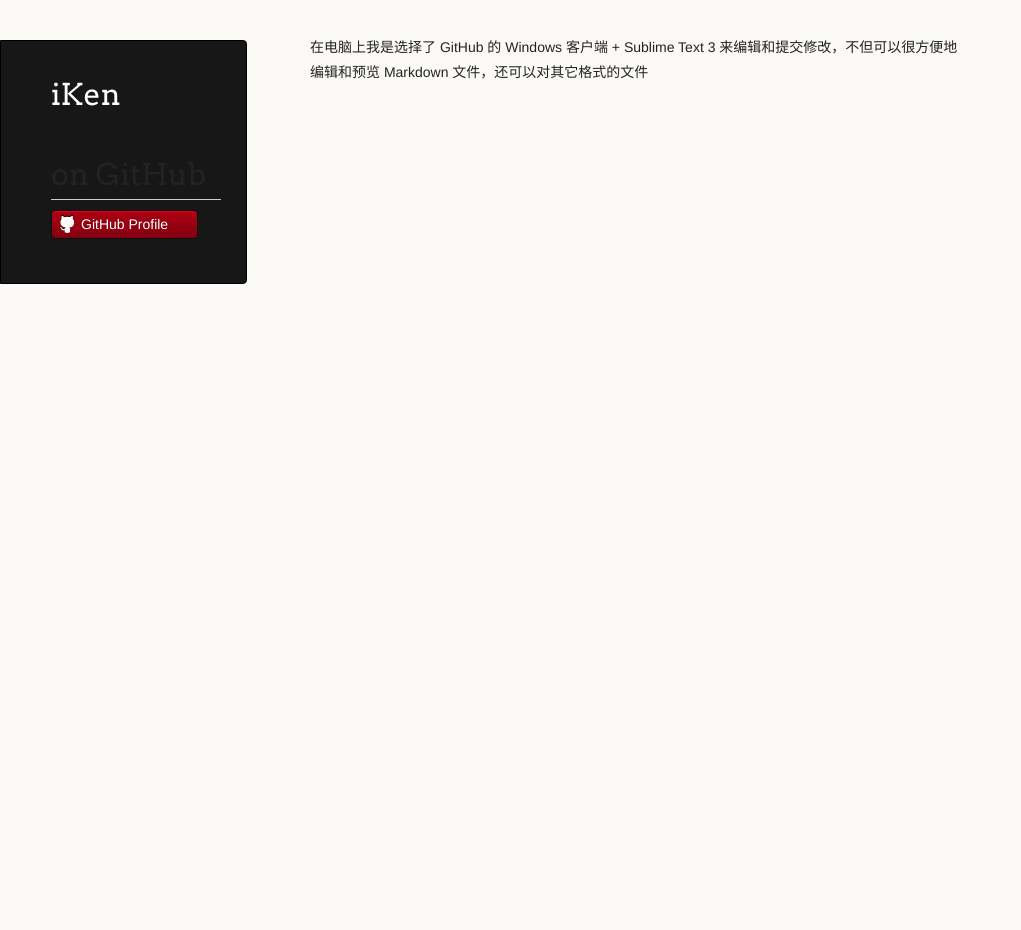
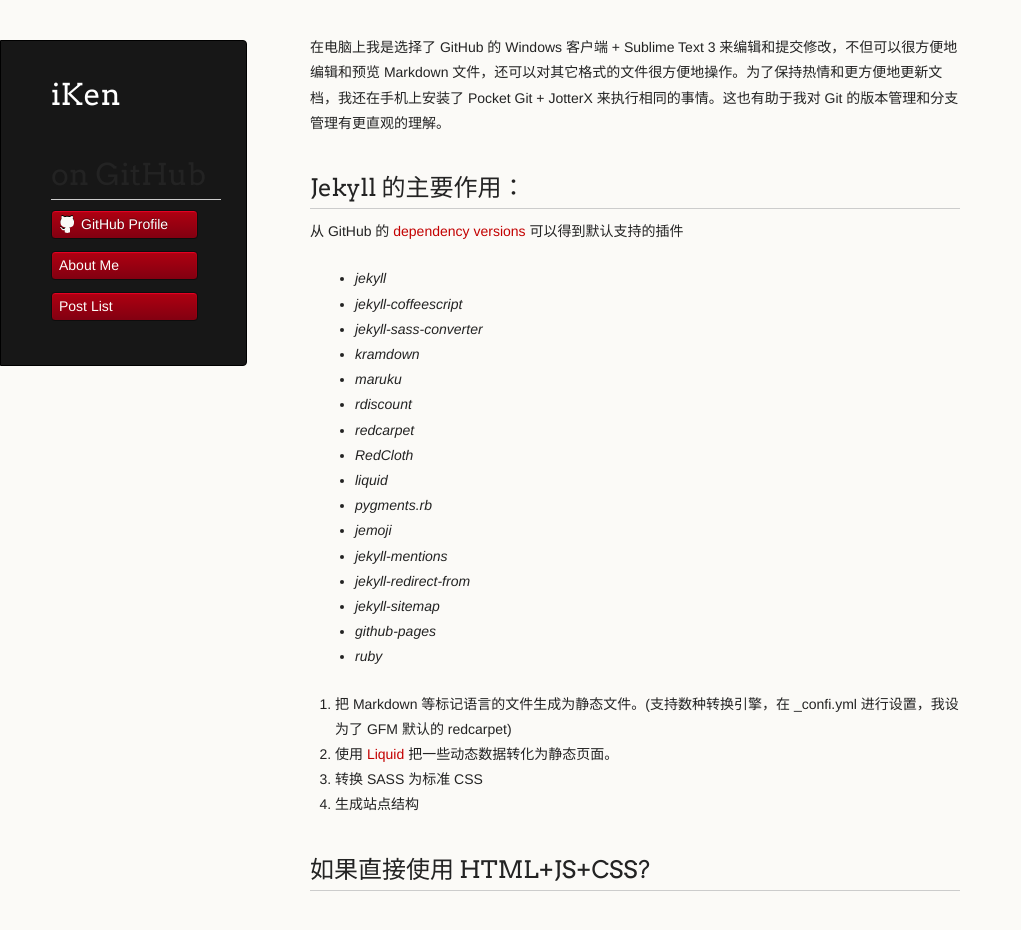
Before and after one commit to ikenbe/ikenbe.github.io, a Jekyll site: the page built from _posts/2015-01-26-Blog-Environment.md, in a window 1280 px wide and 951 px high. Shown: the top 930 px of the window, without its empty margins (0-1021 px from the left). Built offline with Jekyll 4.4.1, drawn with Linux system fonts in a browser that asks for light colours; Markdown is read by kramdown in place of the engine named in the settings.

Commit message:
post002 update

```diff
--- a/_includes/header.html
+++ b/_includes/header.html
@@ -3,6 +3,8 @@
         <h1>on GitHub</h1>
         <ul>
           <li><a class="buttons github" href="https://github.com/ikenbe">GitHub Profile</a></li>
+          <li>About Me</li>
+          <li>Post List</li>
         </ul>
 
       </header>
--- a/_posts/2015-01-26-Blog-Environment.md
+++ b/_posts/2015-01-26-Blog-Environment.md
@@ -2,4 +2,32 @@
 layout: default
 title: 关于写作环境
 ---
-在电脑上我是选择了 GitHub 的 Windows 客户端 + Sublime Text 3 来编辑和提交修改，不但可以很方便地编辑和预览 Markdown 文件，还可以对其它格式的文件
+在电脑上我是选择了 GitHub 的 Windows 客户端 + Sublime Text 3 来编辑和提交修改，不但可以很方便地编辑和预览 Markdown 文件，还可以对其它格式的文件很方便地操作。为了保持热情和更方便地更新文档，我还在手机上安装了 Pocket Git + JotterX 来执行相同的事情。这也有助于我对 Git 的版本管理和分支管理有更直观的理解。
+
+## Jekyll 的主要作用：
+
+从 GitHub 的 [dependency versions](https://pages.github.com/versions/) 可以得到默认支持的插件
+
+> + jekyll
+> + jekyll-coffeescript
+> + jekyll-sass-converter
+> + kramdown
+> + maruku
+> + rdiscount
+> + redcarpet
+> + RedCloth
+> + liquid
+> + pygments.rb
+> + jemoji
+> + jekyll-mentions
+> + jekyll-redirect-from
+> + jekyll-sitemap
+> + github-pages
+> + ruby
+
+1. 把 Markdown 等标记语言的文件生成为静态文件。(支持数种转换引擎，在 _confi.yml 进行设置，我设为了 GFM 默认的 redcarpet)
+2. 使用 [Liquid](http://liquidmarkup.org/) 把一些动态数据转化为静态页面。
+3. 转换 SASS 为标准 CSS
+4. 生成站点结构
+
+##如果直接使用 HTML+JS+CSS?
```
